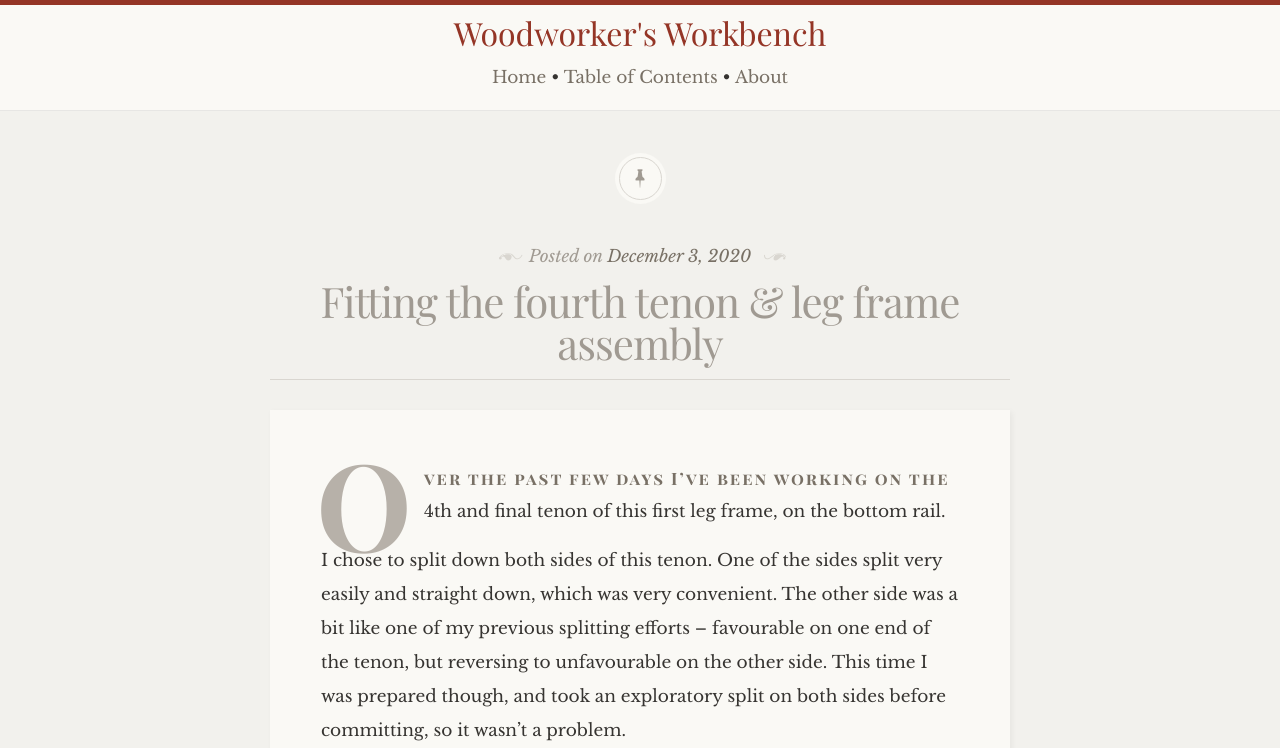
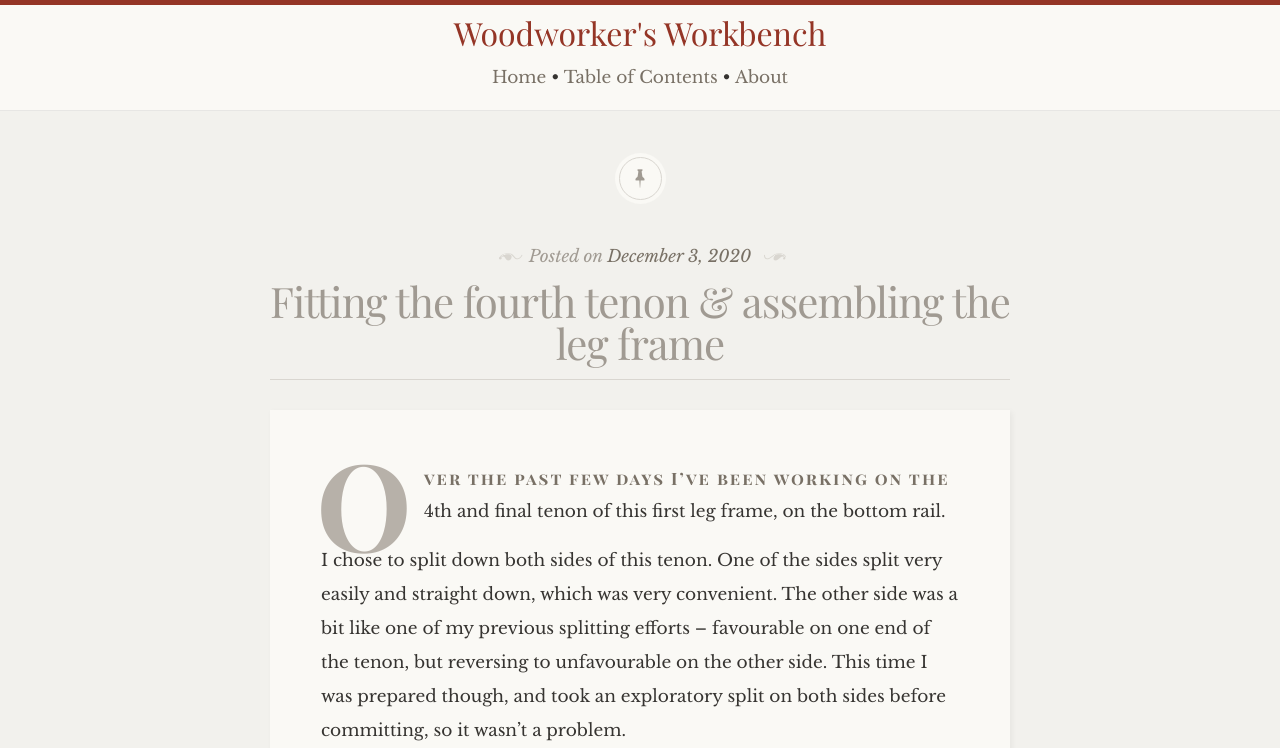
Before and after one commit to direvus/direvus.github.io, a Jekyll site: the page built from _posts/2020-12-03-tenon-4.md, in a window 1280 px wide and 900 px high, cut to the strip 0-748 px from the top of the window. Built offline with Jekyll 4.4.1, drawn with Linux system fonts in a browser that asks for light colours; some web fonts are replaced.

Commit message:
Tweak the post title for 2020-12-03.

```diff
--- a/_posts/2020-12-03-tenon-4.md
+++ b/_posts/2020-12-03-tenon-4.md
@@ -1,6 +1,6 @@
 ---
 layout: post
-title:  Fitting the fourth tenon & leg frame assembly
+title:  Fitting the fourth tenon & assembling the leg frame
 date:   2020-12-03
 ---
 
```
